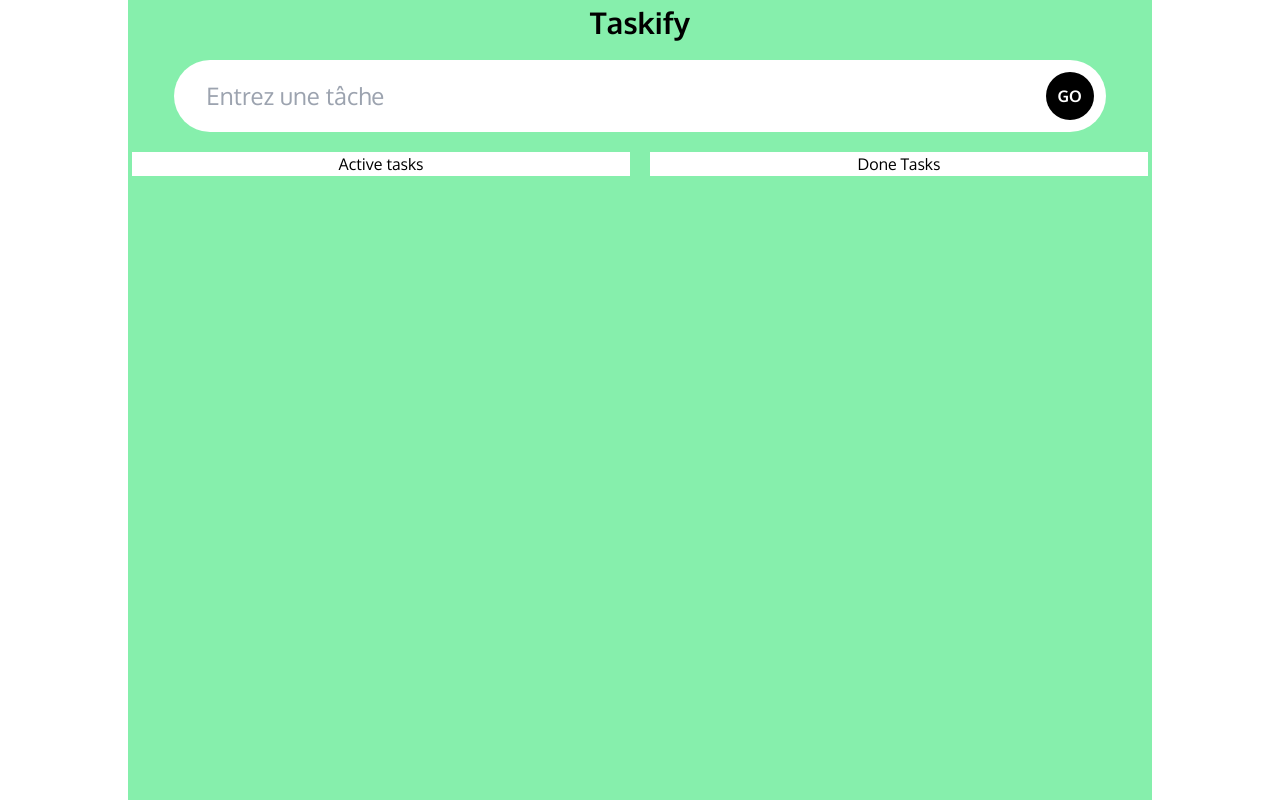
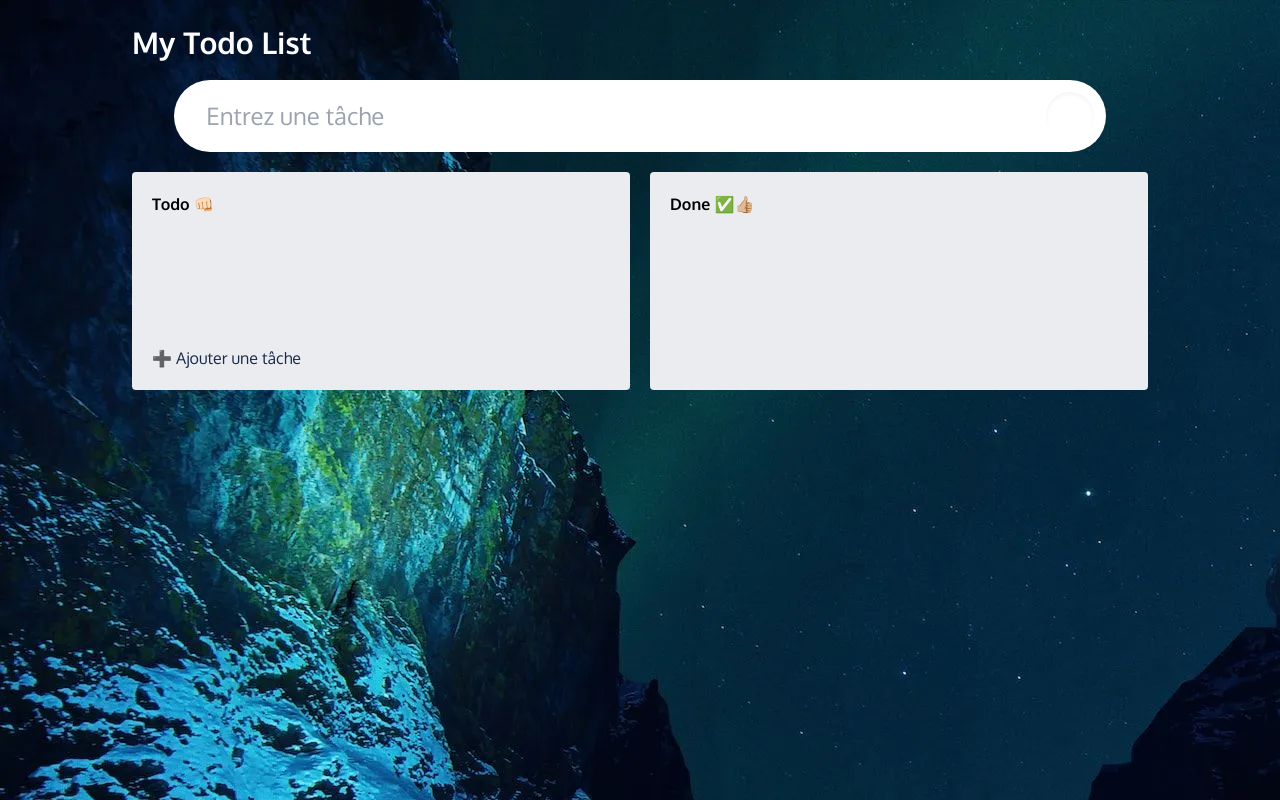
Before and after one commit to Zizouducode/Taskify, a React (Create React App) app: page / in a window 1280 px wide. Built offline with nearby package versions, Linux system fonts and the light colour scheme.

Commit message:
add style like trello

```diff
--- a/src/App.tsx
+++ b/src/App.tsx
@@ -25,6 +25,10 @@ type Actions =
   | {
       type: "edit";
       payload: any;
+    }
+  | {
+      type: "drag";
+      payload: any;
     };
 
 //Create Reducer
@@ -49,6 +53,14 @@ const TodoReducer = (state: Todo[], action: Actions) => {
           ? { ...todo, todo: action.payload.editTodo }
           : todo;
       });
+    case "drag":
+      return (
+        console.log("action.payload=>", action.payload),
+        [
+          ...state,
+          { id: action.payload.id, todo: action.payload.todo, isDone: true },
+        ]
+      );
     default:
       return state;
   }
@@ -80,22 +92,26 @@ const App: React.FC = () => {
       active.splice(source.index, 1);
     } else {
       add = complete[source.index];
-      active.splice(source.index, 1);
+      complete.splice(source.index, 1);
     }
 
     if (destination.droppableId === "TodosList") {
+      add.isDone = false;
       active.splice(destination.index, 0, add);
     } else {
+      add.isDone = true;
       complete.splice(destination.index, 0, add);
     }
     setCompletedTodos(complete);
   };
 
-  console.log("state=>", state);
   return (
     <DragDropContext onDragEnd={onDragEnd}>
-      <div className="m-auto h-screen max-w-5xl justify-center bg-green-300 p-1">
-        <h1 className="mb-5 text-center text-3xl font-bold">Taskify</h1>
+      <div className="w-full bg-[url('./assets/img/bg-img.webp')]">
+        <div className="m-auto h-screen max-w-5xl justify-center  p-1">
+          <h1 className="text-white mb-5 mt-5 text-3xl font-bold">
+            My Todo List
+          </h1>
           <InputField dispatch={dispatch} />
           <TodoList
             state={state}
@@ -104,6 +120,7 @@ const App: React.FC = () => {
             setCompletedTodos={setCompletedTodos}
           />
         </div>
+      </div>
     </DragDropContext>
   );
 };
--- a/src/components/SingleTodo.tsx
+++ b/src/components/SingleTodo.tsx
@@ -45,13 +45,14 @@ const SingleTodo: React.FC<Props> = ({ todo, dispatch, index }) => {
     <Draggable draggableId={todo.id.toString()} index={index}>
       {(provided) => (
         <form
-          className="duration-0 m-5 flex  h-36 justify-between bg-slate-300 p-8 transition duration-300 hover:scale-110 "
+          className="duration-0 rad m-2 flex h-24 items-start justify-between rounded-lg bg-light-white p-8 drop-shadow-md transition duration-300 hover:scale-110 "
           onSubmit={(e) => {
             handleEdit(e, todo.id);
           }}
           {...provided.draggableProps}
           {...provided.dragHandleProps}
           ref={provided.innerRef}
+          key={index}
         >
           <input
             className={todo.isDone ? "line-through " : "none"}
--- a/src/components/TodoList.tsx
+++ b/src/components/TodoList.tsx
@@ -22,15 +22,15 @@ const TodoList: React.FC<Props> = ({
   setCompletedTodos,
 }: Props) => {
   return (
-    <div className="flex flex-row gap-5 ">
+    <div className="flex min-h-[30%] flex-row gap-5">
       <Droppable droppableId="TodosList">
         {(provided) => (
           <div
-            className="mt-5 flex w-6/12 flex-col items-center bg-white"
+            className="mt-5 flex  min-h-[50]  w-6/12 flex-col justify-between rounded bg-light-grey p-5"
             ref={provided.innerRef}
             {...provided.droppableProps}
           >
-            <span>Active tasks</span>
+            <span className="text-slate-500 font-bold">Todo 👊🏻</span>
             {state.map((todo, index) => (
               <SingleTodo
                 todo={todo}
@@ -40,17 +40,25 @@ const TodoList: React.FC<Props> = ({
               />
             ))}
             {provided.placeholder}
+            <span
+              className="w-6/12  cursor-pointer text-blue hover:bg-white"
+              onClick={(e) => {
+                dispatch({ type: "add", payload: { e: e, todo: "" } });
+              }}
+            >
+              ➕ Ajouter une tâche
+            </span>
           </div>
         )}
       </Droppable>
       <Droppable droppableId="RemoveList">
         {(provided) => (
           <div
-            className="mt-5 flex w-6/12 flex-col items-center bg-white"
+            className="mt-5 flex  min-h-[50]  w-6/12 flex-col rounded bg-light-grey p-5"
             ref={provided.innerRef}
             {...provided.droppableProps}
           >
-            <span>Done Tasks</span>
+            <span className="text-slate-500 font-bold ">Done ✅👍🏼</span>
             {completedTodos.map((todo, index) => (
               <SingleTodo
                 todo={todo}
--- a/tailwind.config.js
+++ b/tailwind.config.js
@@ -2,6 +2,15 @@
 module.exports = {
   content: ["./src/**/*.{js,jsx,ts,tsx}"],
   theme: {
+    minHeight: {
+      "1/2": "50%",
+    },
+    colors: {
+      "light-grey": "#ebecf0",
+      "light-white": "#F4F5F7",
+      white: "#FFFFFF",
+      blue: "#172B4D",
+    },
     extend: {},
     fontFamily: {
       oxygen: ["Oxygen", "sans-serif"],
```
Also changed, not shown: src/assets/img/bg-img.webp (added). Lines whose indentation alone changed are shown as unchanged.
